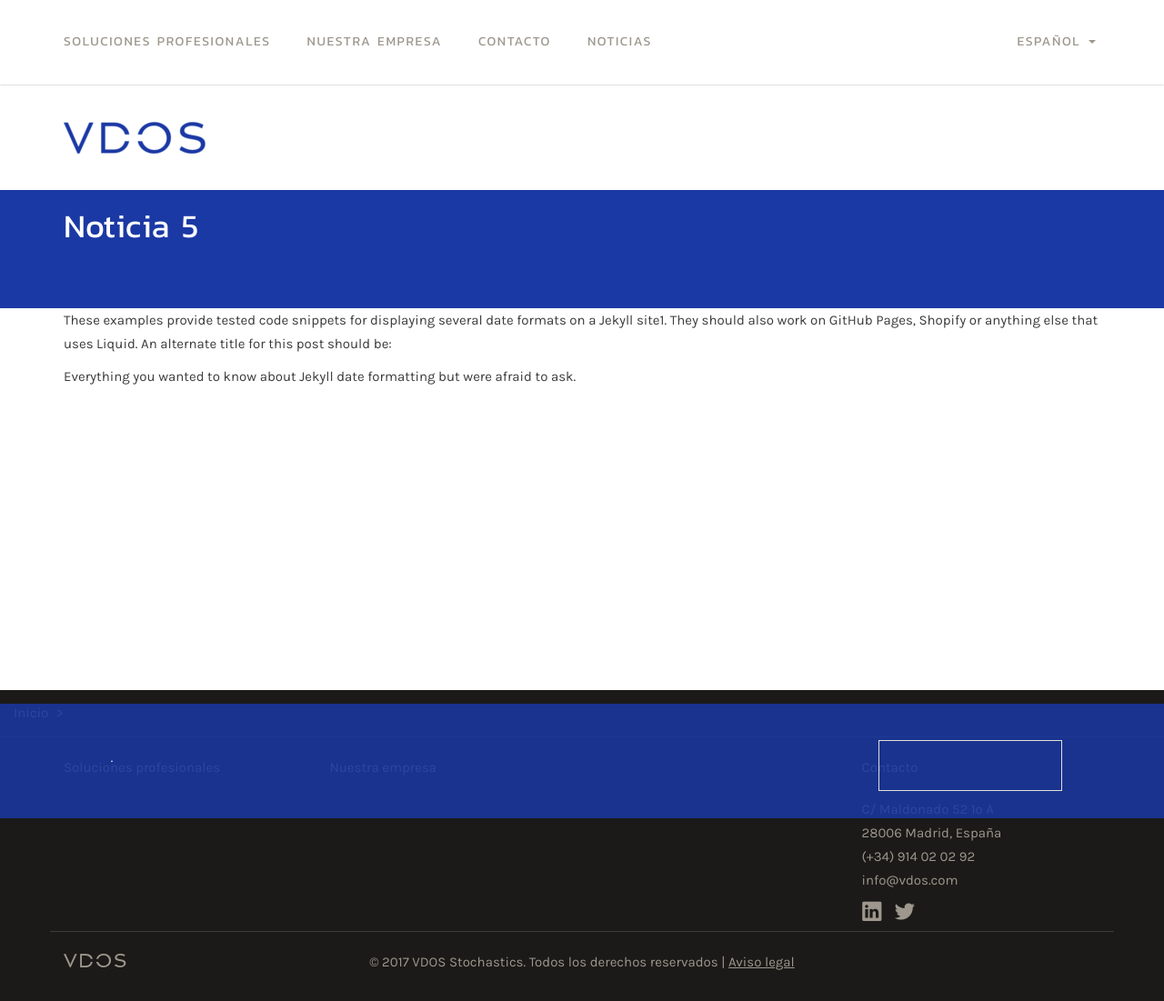
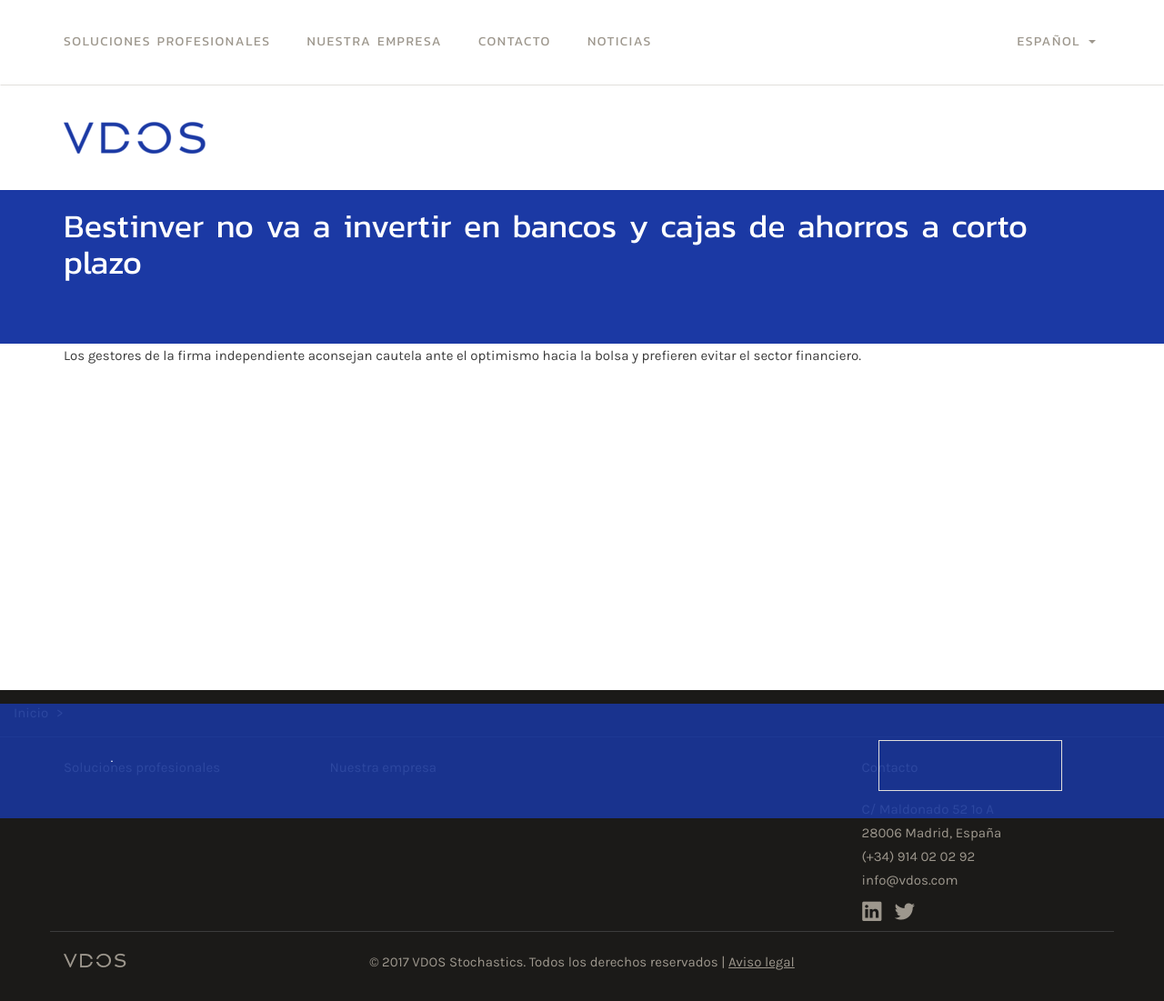
Before and after one commit to spc82/spc82.github.io, a Jekyll site: the page built from _posts/2017-02-10-noticia-5.markdown, in a window 1280 px wide. Shown: the whole page at 91% size. Built offline with Jekyll 4.4.1, drawn with Linux system fonts in a browser that asks for light colours.

Commit message:
Updated Noticia 5

```diff
--- a/_posts/2017-02-10-noticia-5.markdown
+++ b/_posts/2017-02-10-noticia-5.markdown
@@ -1,9 +1,7 @@
 ---
-title: Noticia 5
+title: Bestinver no va a invertir en bancos y cajas de ahorros a corto plazo
 date: 2017-02-10 17:52:00 +01:00
 layout: post
 ---
 
-These examples provide tested code snippets for displaying several date formats on a Jekyll site1. They should also work on GitHub Pages, Shopify or anything else that uses Liquid. An alternate title for this post should be:
-
-Everything you wanted to know about Jekyll date formatting but were afraid to ask.
+Los gestores de la firma independiente aconsejan cautela ante el optimismo hacia la bolsa y prefieren evitar el sector financiero.
```
